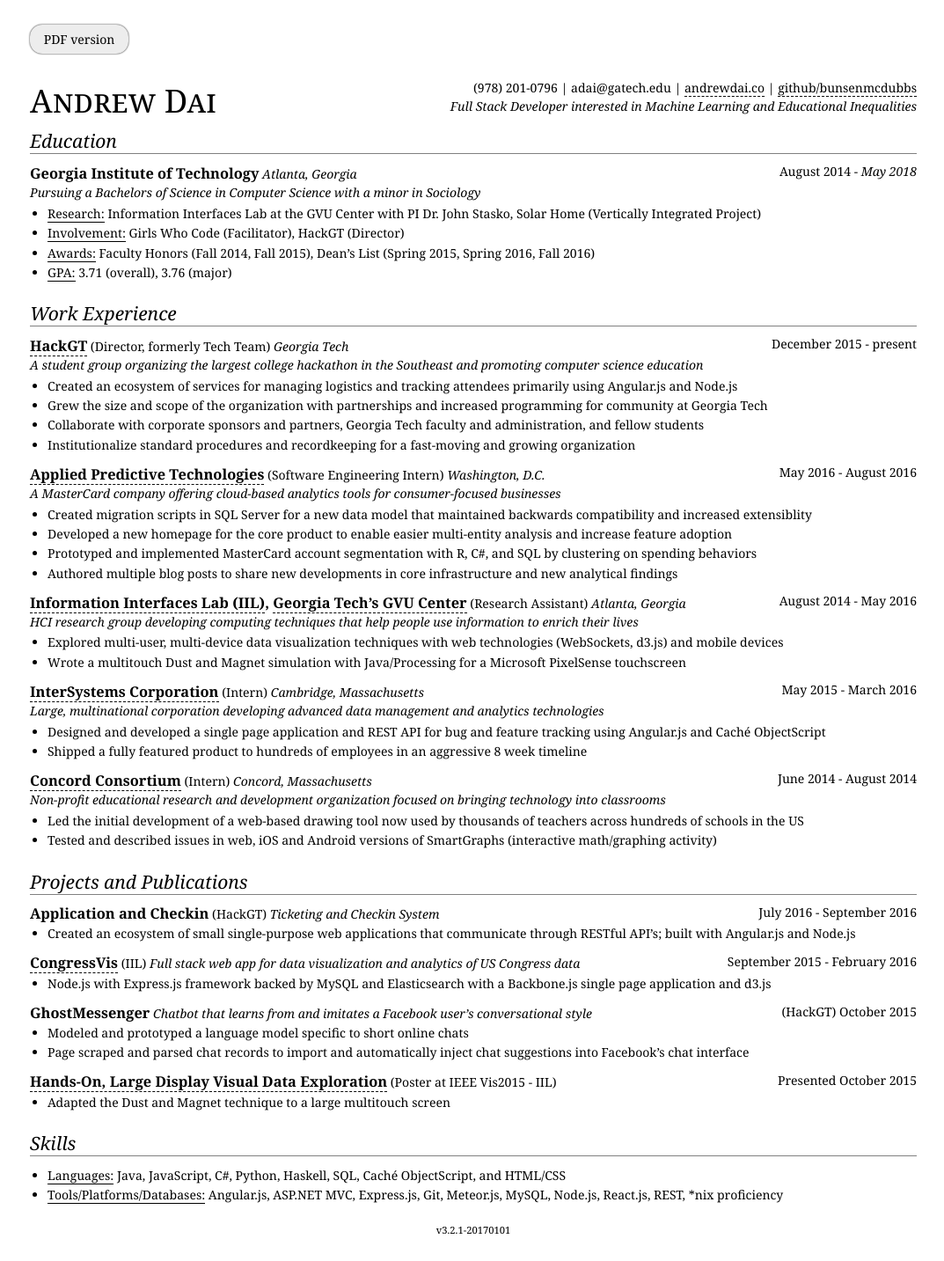
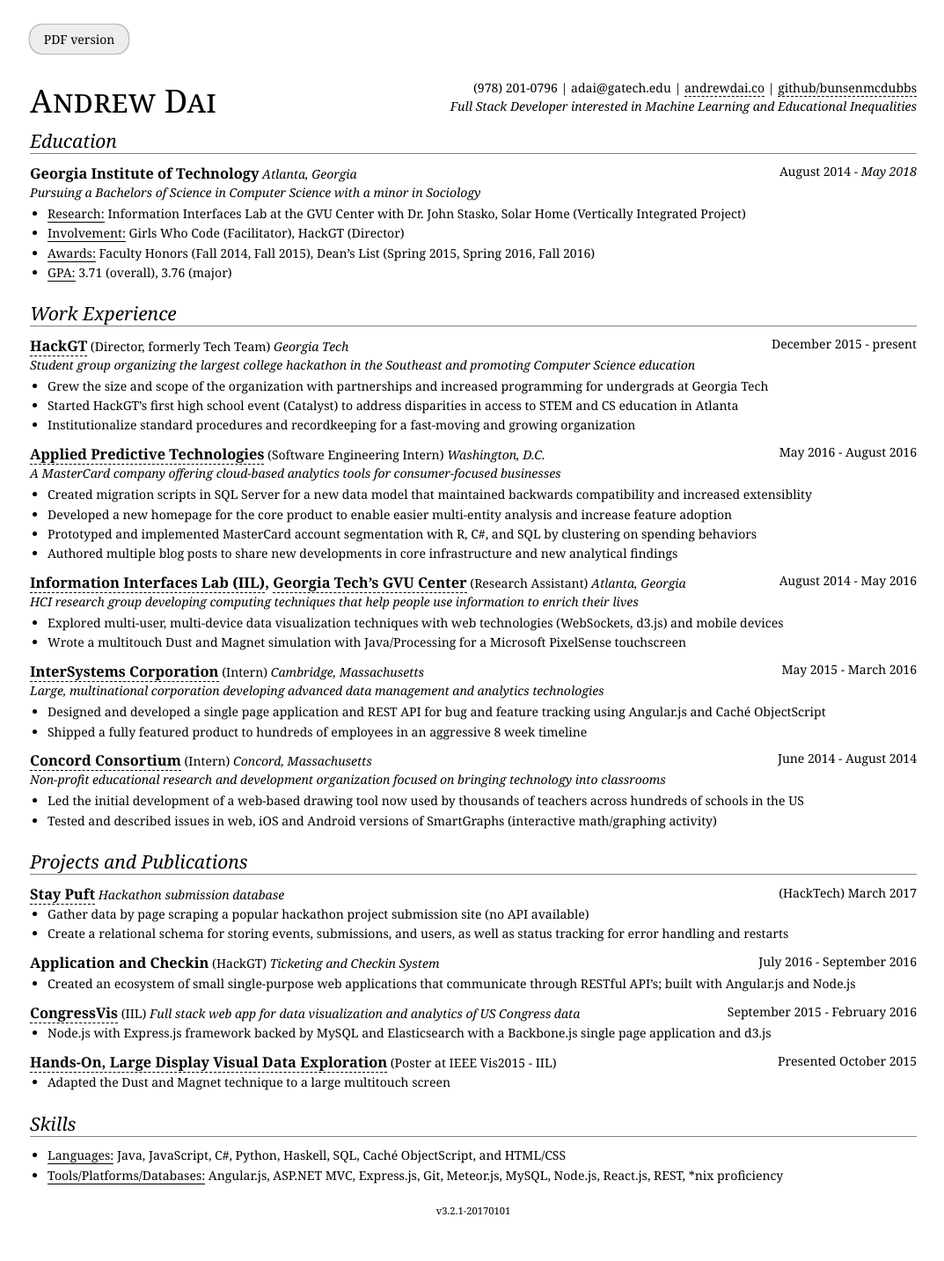
Before and after one commit to bunsenmcdubbs/bunsenmcdubbs.github.io, a Jekyll site: the page resume/index.html, which Jekyll copies as it is, in a window 1280 px wide. Shown: the whole page at 88% size, without its empty margins (102-1175 px from the left). Built offline with Jekyll 4.4.1, drawn with Linux system fonts in a browser that asks for light colours; after the commit the page ends 1411 px from its top, so only the background shows below that.

Commit message:
update HackGT description and projects
 - remove GhostMessenger
 - add Stay Puft

```diff
--- a/resume/index.html
+++ b/resume/index.html
@@ -68,7 +68,7 @@
         with a minor in Sociology
       <ul>
         <li><p><span class="label">Research:</span>
-          Information Interfaces Lab at the GVU Center with PI Dr. John Stasko,
+          Information Interfaces Lab at the GVU Center with Dr. John Stasko,
           Solar Home (Vertically Integrated Project)</p></li>
         <li><p><span class="label">Involvement:</span>
           Girls Who Code (Facilitator), HackGT (Director)</p></li>
@@ -96,16 +96,15 @@
       <span class="role">Director, formerly Tech Team</span>
       <span class='loc'>Georgia Tech</span>
       <span class='date'>December 2015 - present</span>
-      <p class='des'>A student group organizing the largest college
-        hackathon in the Southeast and promoting computer science education
+      <p class='des'>Student group organizing the largest college
+        hackathon in the Southeast and promoting Computer Science education
         </p>
       <ul>
-        <li><p>Created an ecosystem of services for managing logistics and
-          tracking attendees primarily using Angular.js and Node.js</p></li>
         <li><p>Grew the size and scope of the organization with partnerships
-          and increased programming for community at Georgia Tech</p></li>
-        <li><p>Collaborate with corporate sponsors and partners, Georgia Tech
-          faculty and administration, and fellow students</p></li>
+          and increased programming for undergrads at Georgia Tech</p></li>
+        <li><p>Started HackGT&rsquo;s first high school event (Catalyst)
+          to address disparities in access to STEM and CS education in
+          Atlanta</p></li>
         <li><p>Institutionalize standard procedures and recordkeeping for a
           fast-moving and growing organization</p></li>
       </ul>
@@ -204,6 +203,19 @@
     <h2>Projects and Publications</h2>
 
     <div class="entry">
+      <h3><a href="https://github.com/AlternativeHeroes/stay-puft">Stay Puft</a></h3>
+      <span class="des">Hackathon submission database</span>
+      <span class="date">(HackTech) March 2017</span>
+      <ul>
+        <li><p>Gather data by page scraping a popular hackathon project
+          submission site (no API available)</p></li>
+        <li><p>Create a relational schema for storing events, submissions,
+          and users, as well as status tracking for error handling and
+          restarts</p></li>
+      </ul>
+    </div>
+
+    <div class="entry">
       <h3>Application and Checkin</h3>
       <span class="role">HackGT</span>
       <span class="des">Ticketing and Checkin System</span>
@@ -242,22 +254,6 @@
           browsing/discovery context for large, rich datasets</p></li> -->
         <li><p>Node.js with Express.js framework backed by MySQL and Elasticsearch
           with a Backbone.js single page application and d3.js</p></li>
-      </ul>
-    </div>
-
-    <div class="entry">
-      <h3>GhostMessenger</h3>
-      <!-- <span class="role">for HackGT 2015</span> -->
-      <span class='des'>Chatbot that learns from and imitates
-        a Facebook user&rsquo;s conversational style</span>
-      <span class='date'>(HackGT) October 2015</span>
-      <ul>
-        <!-- <li><p>Chatbot that learns from and imitates a Facebook
-          user&rsquo;s conversational style</p></li> -->
-        <li><p>Modeled and prototyped a language model specific to short
-          online chats</p></li>
-        <li><p>Page scraped and parsed chat records to import and automatically
-          inject chat suggestions into Facebook&rsquo;s chat interface</p></li>
       </ul>
     </div>
 
```
